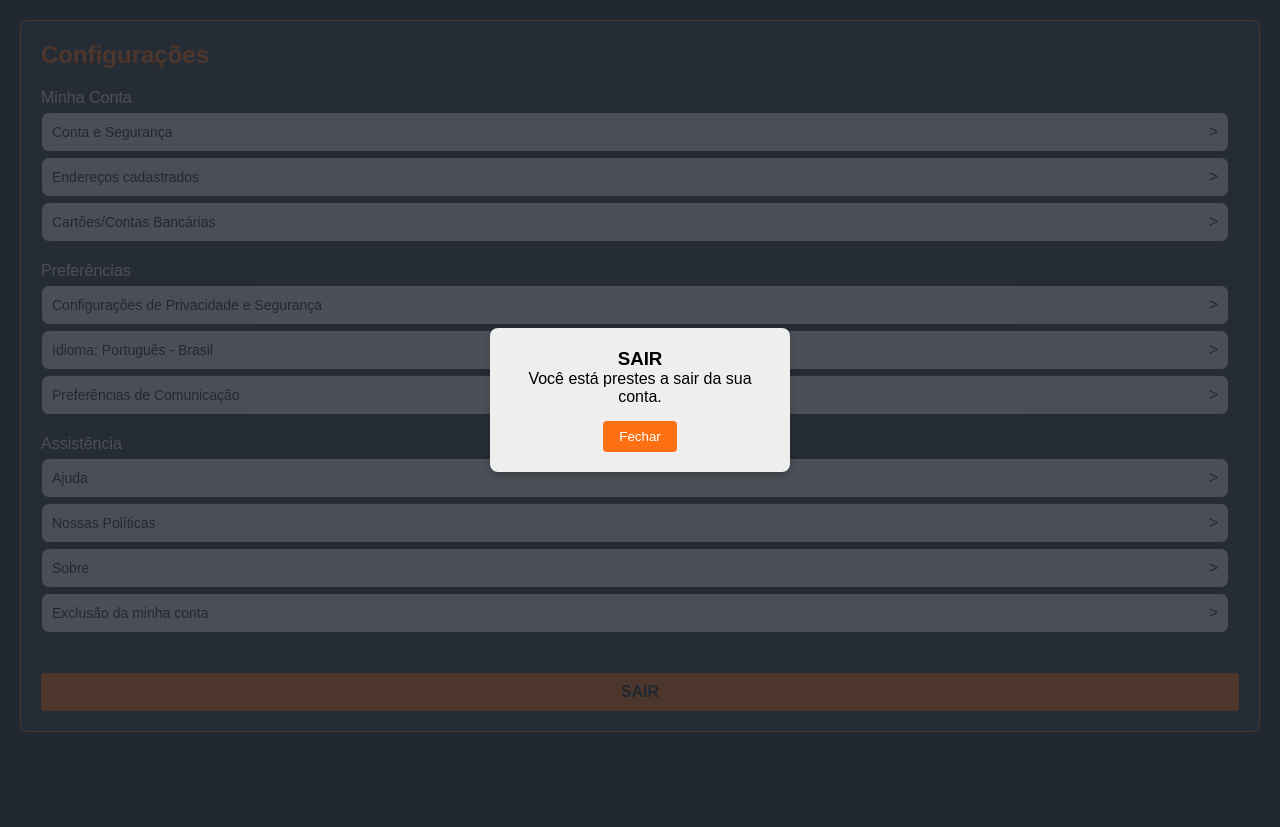
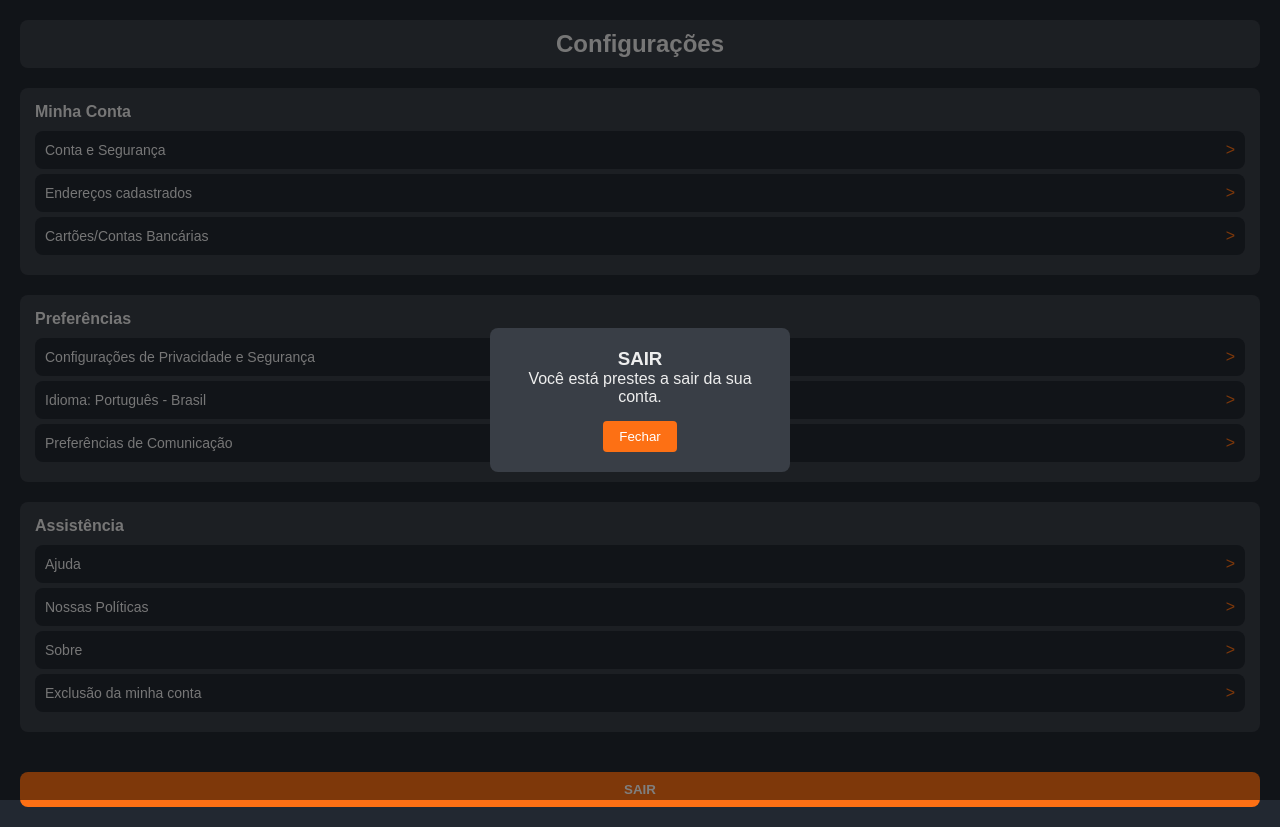
Before and after one commit to arthur-gomes-andrade/katchau-config, a plain HTML site: page index.html in a window 1280 px wide. Both pictures are taken after a click on the button "SAIR". Before the commit the page ends 800 px from the top, so only its background shows below. Drawn offline with Linux system fonts and the light colour scheme.

Commit message:
style.css

```diff
--- a/style.css
+++ b/style.css
@@ -7,38 +7,33 @@
 body {
     font-family: Arial, sans-serif;
     background-color: #222831;
-    display: flex;
-    align-items: flex-start;
     min-height: 100vh;
-}
-
-main {
-    width: 100%;
-    margin: 20px;
+    color: #EEEEEE;
     padding: 20px;
-    background-color: #393E46;
-    border: 1px solid #FD7014;
-    border-radius: 8px;
-    text-align: left;
-    color: #EEEEEE;
 }
 
 .config-title {
     font-size: 24px;
     margin-bottom: 20px;
-    color: #FD7014;
+    color: #EEEEEE;
+    padding: 10px;
+    background-color: #393E46;
+    border-radius: 8px;
+    text-align: center;
 }
 
 .settings-section {
     margin-bottom: 20px;
-    width: 100%;
+    padding: 15px;
+    background-color: #393E46;
+    border-radius: 8px;
 }
 
-.settings-section h2 {
+.title-box {
     font-size: 16px;
     font-weight: bold;
+    color: #EEEEEE;
     margin-bottom: 10px;
-    color: #FD7014;
 }
 
 .setting-option {
@@ -47,31 +42,28 @@ main {
     align-items: center;
     padding: 10px;
     margin: 5px 0;
-    background-color: #EEEEEE;
-    border: 1px solid #393E46;
+    background-color: #222831;
     border-radius: 8px;
     font-size: 14px;
-    color: #222831;
+    color: #EEEEEE;
     cursor: pointer;
-    width: calc(100% - 10px);
+    position: relative;
 }
 
 .arrow {
-    color: #222831;
+    color: #FD7014;
     font-size: 16px;
+    transition: transform 0.3s;
 }
 
 .description {
     display: none;
     padding: 10px;
     margin-top: 5px;
-    background-color: #FD7014;
-    border: 1px solid #393E46;
-    border-radius: 4px;
-    font-size: 12px;
-    animation: fadeIn 0.3s;
-    width: calc(100% - 10px);
-    color: #FFFFFF;
+    background-color: #FFFFFF;
+    color: #222831;
+    border-radius: 8px;
+    font-size: 14px;
 }
 
 .logout-button {
@@ -79,14 +71,13 @@ main {
     padding: 10px;
     margin-top: 20px;
     background-color: #FD7014;
-    color: #222831;
-    font-size: 16px;
+    color: #FFFFFF;
     font-weight: bold;
     border: none;
-    border-radius: 4px;
+    border-radius: 8px;
     cursor: pointer;
+    text-align: center;
 }
-
 
 .details-popup {
     position: fixed;
@@ -94,37 +85,27 @@ main {
     left: 0;
     width: 100%;
     height: 100%;
-    background: rgba(34, 40, 49, 0.8);
+    background: rgba(0, 0, 0, 0.5);
     display: none;
     justify-content: center;
     align-items: center;
 }
 
 .popup-content {
-    background: #EEEEEE;
+    background-color: #393E46;
     padding: 20px;
+    color: #EEEEEE;
     border-radius: 8px;
+    text-align: center;
     max-width: 300px;
-    text-align: center;
-    box-shadow: 0 4px 8px rgba(0, 0, 0, 0.2);
 }
 
 .close-button {
     margin-top: 15px;
     padding: 8px 16px;
     background-color: #FD7014;
-    color: white;
+    color: #FFFFFF;
     border: none;
     border-radius: 4px;
     cursor: pointer;
 }
-
-.arrow {
-    color: #222831;
-    font-size: 16px;
-    transition: transform 0.3s;
-}
-
-.arrow.down {
-    transform: rotate(90deg);
-}
```
